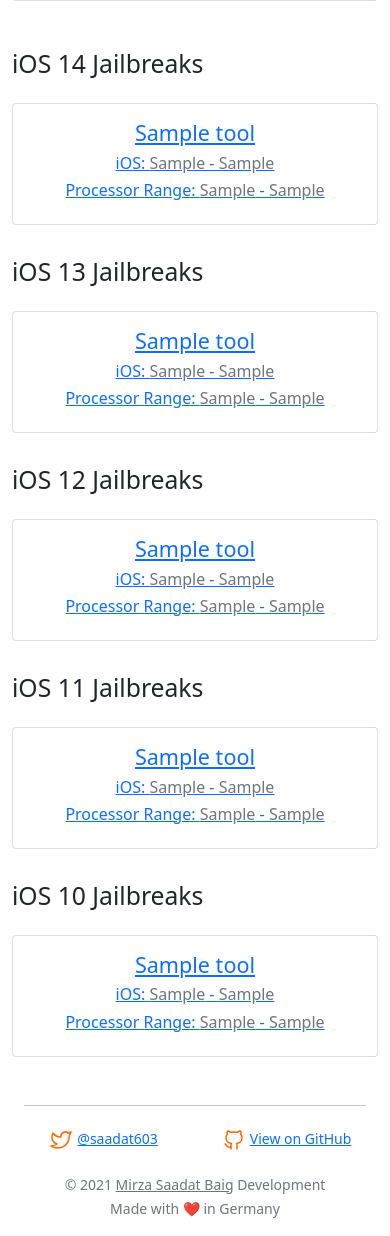
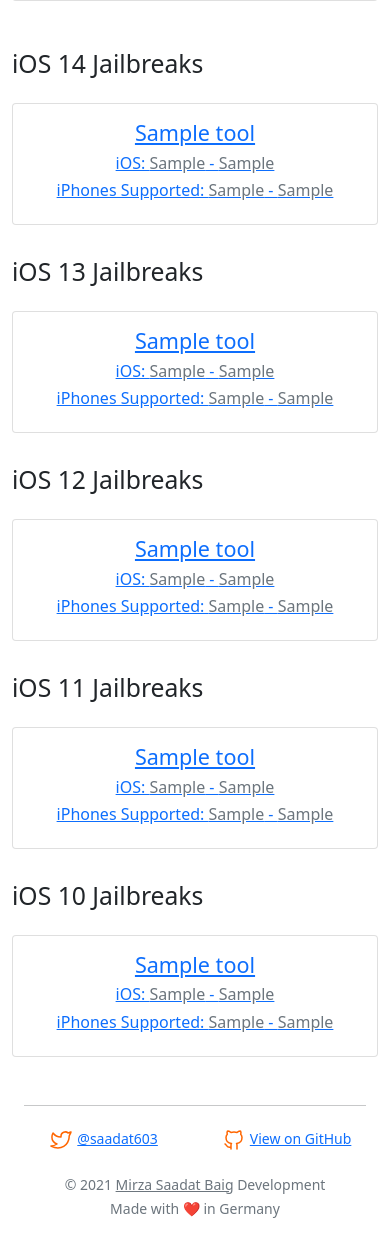
Before and after one commit to mass1ve-err0r/CanIJailbreak2-Website, a Python web app: template templates/pages/Index.jinja2 in a window 390 px wide. Shown: the part 461-1697 px from the top of the page. Run offline with Jinja, Linux system fonts and the light colour scheme; the template is opened without the code that fills it: most values are stand-ins (such as "Sample title", 1, 10 or a date in 2020).

Commit message:
Update Index * Swap out Processor rages for iPhone ranges + add tooltip
Thanks to DGh0st for this hot tip!

```diff
--- a/templates/pages/Index.jinja2
+++ b/templates/pages/Index.jinja2
@@ -12,7 +12,7 @@
                                 <span class="text-muted">{{ _obj.get('minIOS') }}</span> -
                                 <span class="text-muted">{{ _obj.get('maxIOS') }}</span>
                             </h6>
-                            <h6>Processor Range:
+                            <h6 data-bs-toggle="tooltip" data-bs-placement="bottom" title="Range of supported iPhones including their variants (Plus, Pro, Max)">iPhones Supported:
                                 <span class="text-muted">{{ _obj.get('minProc') }}</span> -
                                 <span class="text-muted">{{ _obj.get('maxProc') }}</span>
                             </h6>
```
